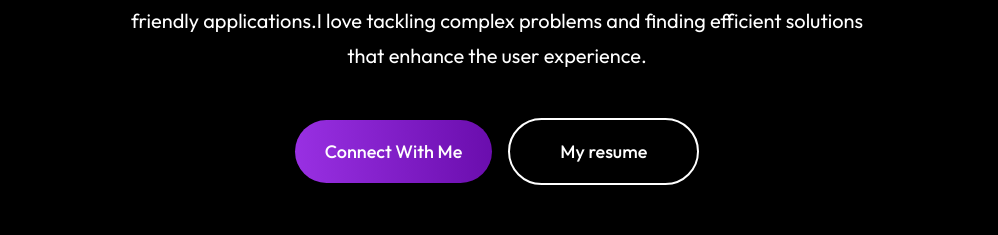
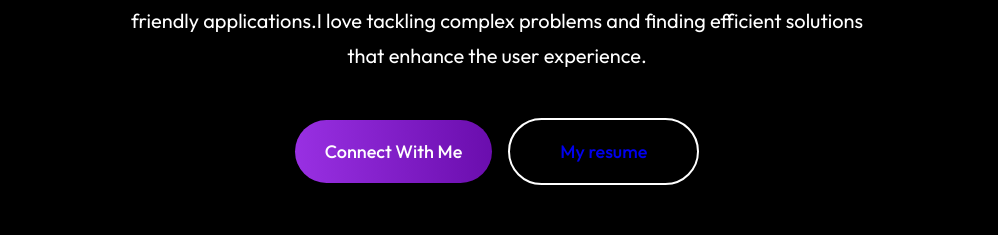
Before and after one commit to Krithik983/Portfolio, a React (Vite) app: page / in a window 1280 px wide. Shown: the part 802-1037 px from the top of the page, without its empty margins (143-1141 px from the left). Built offline with nearby package versions, Linux system fonts and the light colour scheme.

Commit message:
Inserted the resume

```diff
--- a/src/components/Hero.jsx
+++ b/src/components/Hero.jsx
@@ -22,7 +22,16 @@
             Connect With Me
           </AnchorLink>
         </div>
-        <div className="hero-resume">My resume</div>
+        <div className="hero-resume">
+          <a
+            href="/resume.pdf"
+            target="_blank"
+            rel="noopener noreferrer"
+            className="resume-link"
+          >
+            My resume
+          </a>
+        </div>
       </div>
     </div>
   );
--- a/src/components/NavBar.css
+++ b/src/components/NavBar.css
@@ -12,7 +12,12 @@
   font-size: 20px;
   margin-bottom: 50px;
 }
-
+.resume-link {
+  text-decoration: none;
+}
+.resume-link:hover {
+  color: #a81fca; /* Change to any color you prefer */
+}
 .nav-menu li {
   position: relative;
   list-style: none;
--- a/src/components/NavBar.jsx
+++ b/src/components/NavBar.jsx
@@ -37,9 +37,15 @@
           </AnchorLink>
         </li>
         <li>
-          <AnchorLink className="anchor-link" offset={50} href="#portfolio">
+          <a
+            href="/resume.pdf"
+            target="_blank"
+            rel="noopener noreferrer"
+            className="anchor-link"
+            offset={50}
+          >
             Portfolio
-          </AnchorLink>
+          </a>
         </li>
         <li>
           <AnchorLink className="anchor-link" offset={50} href="#contact">
```
Also changed, not shown: 1 other file (tests, documents, lock files or other folders).
